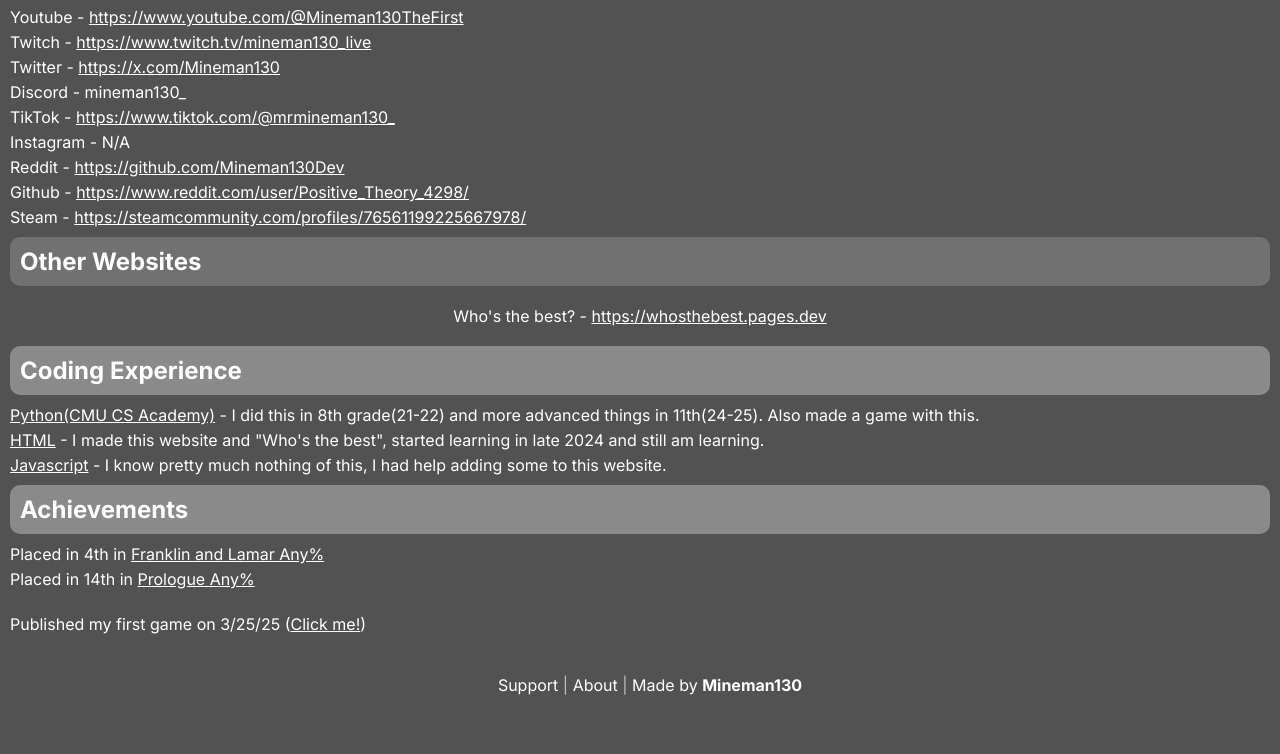
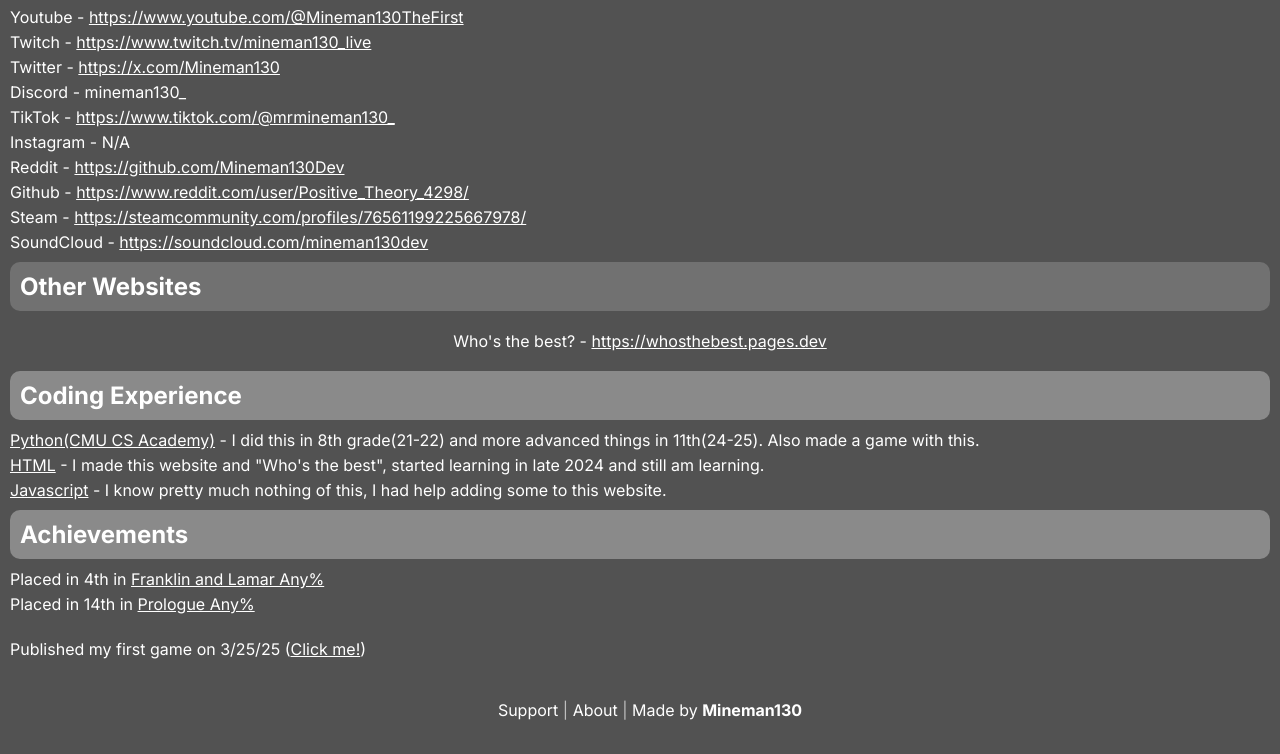
Before and after one commit to Mineman130Dev/Mineman130.dev, a plain HTML site: page index.html in a window 1280 px wide. Shown: the part 191-945 px from the top of the page. Before the commit the page ends 920 px from the top, so only its background shows below. Drawn offline with Linux system fonts and the light colour scheme.

Commit message:
Very simple update, added my SoundCloud soical link on the main page of the website with all the others. Later on I do need to fix some of the moblie problems.

```diff
--- a/index.html
+++ b/index.html
@@ -34,6 +34,7 @@
             <li>Reddit - <a href="https://github.com/Mineman130Dev" target="_blank" style="color: white;">https://github.com/Mineman130Dev</a></li>
             <li>Github - <a href="https://www.reddit.com/user/Positive_Theory_4298/" target="_blank" style="color: white;">https://www.reddit.com/user/Positive_Theory_4298/</a></li>
             <li>Steam - <a href="https://steamcommunity.com/profiles/76561199225667978/" target="_blank" style="color: white;">https://steamcommunity.com/profiles/76561199225667978/</a></li>
+            <li>SoundCloud - <a href="https://soundcloud.com/mineman130dev" target="_blank" style="color: white;">https://soundcloud.com/mineman130dev</a></li>
         </ul>
         <h2 class="textBox">Other Websites</h2>
         <p class="textBox5">Who's the best? - <a href="https://whosthebest.pages.dev" target="_blank" style="color: white;">https://whosthebest.pages.dev</a></p>
```
Also changed, not shown: 1 other file.
